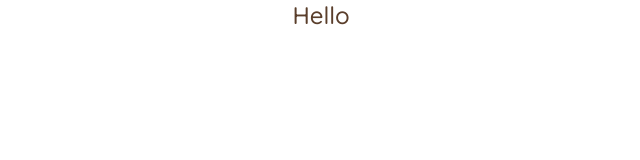
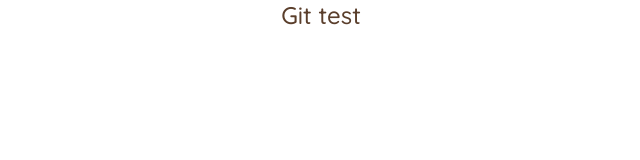
Before and after one commit to gumpsh/travel-list, a React (Create React App) app: page / in a window 1280 px wide. Shown: the top 160 px of the page, without its empty margins (319-959 px from the left). Built offline with nearby package versions, Linux system fonts and the light colour scheme.

Commit message:
test commit

```diff
--- a/src/App.js
+++ b/src/App.js
@@ -1,7 +1,7 @@
 import "./App.css";
 
 function App() {
-  return <div className="App">Hello</div>;
+  return <div className="App">Git test</div>;
 }
 
 export default App;
```
